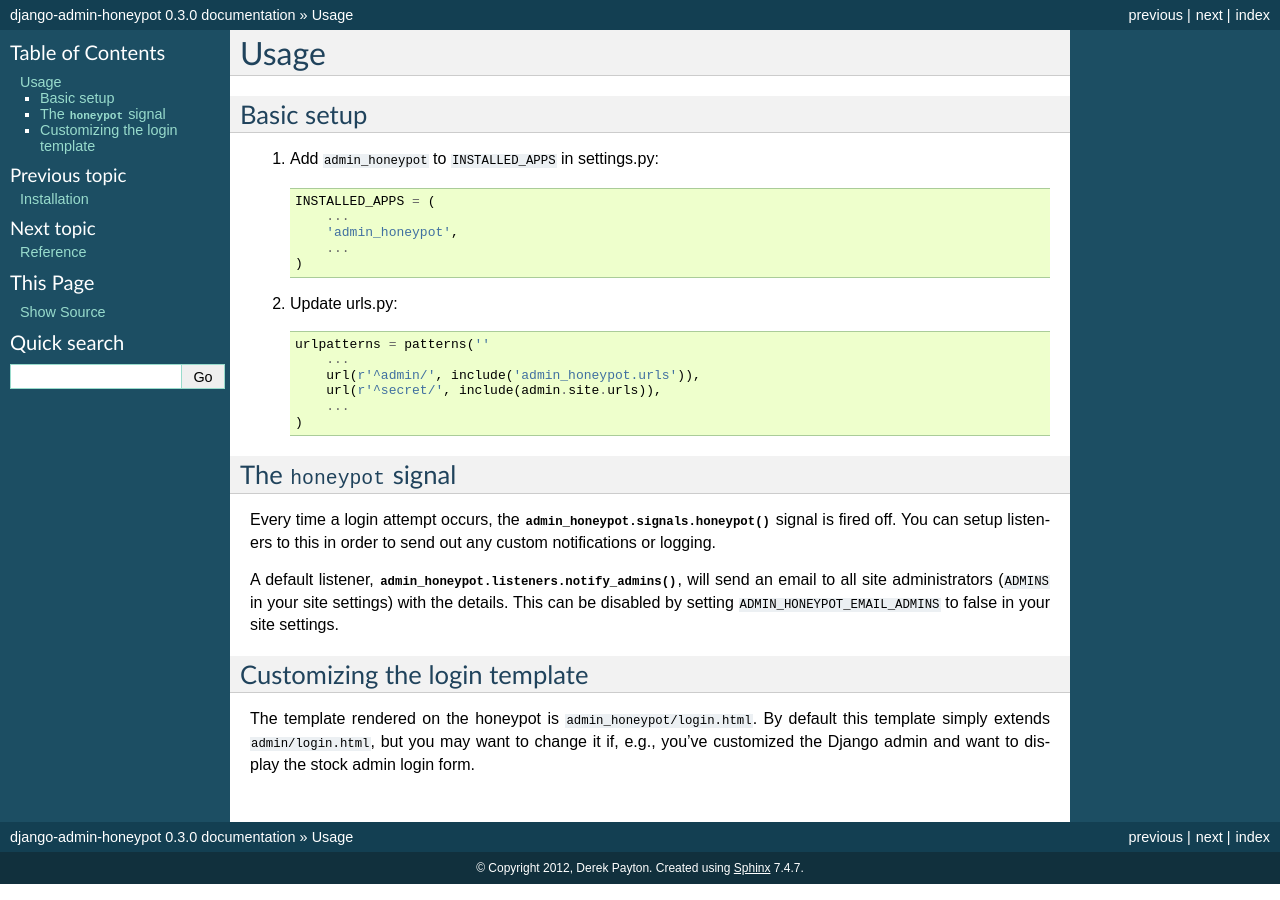
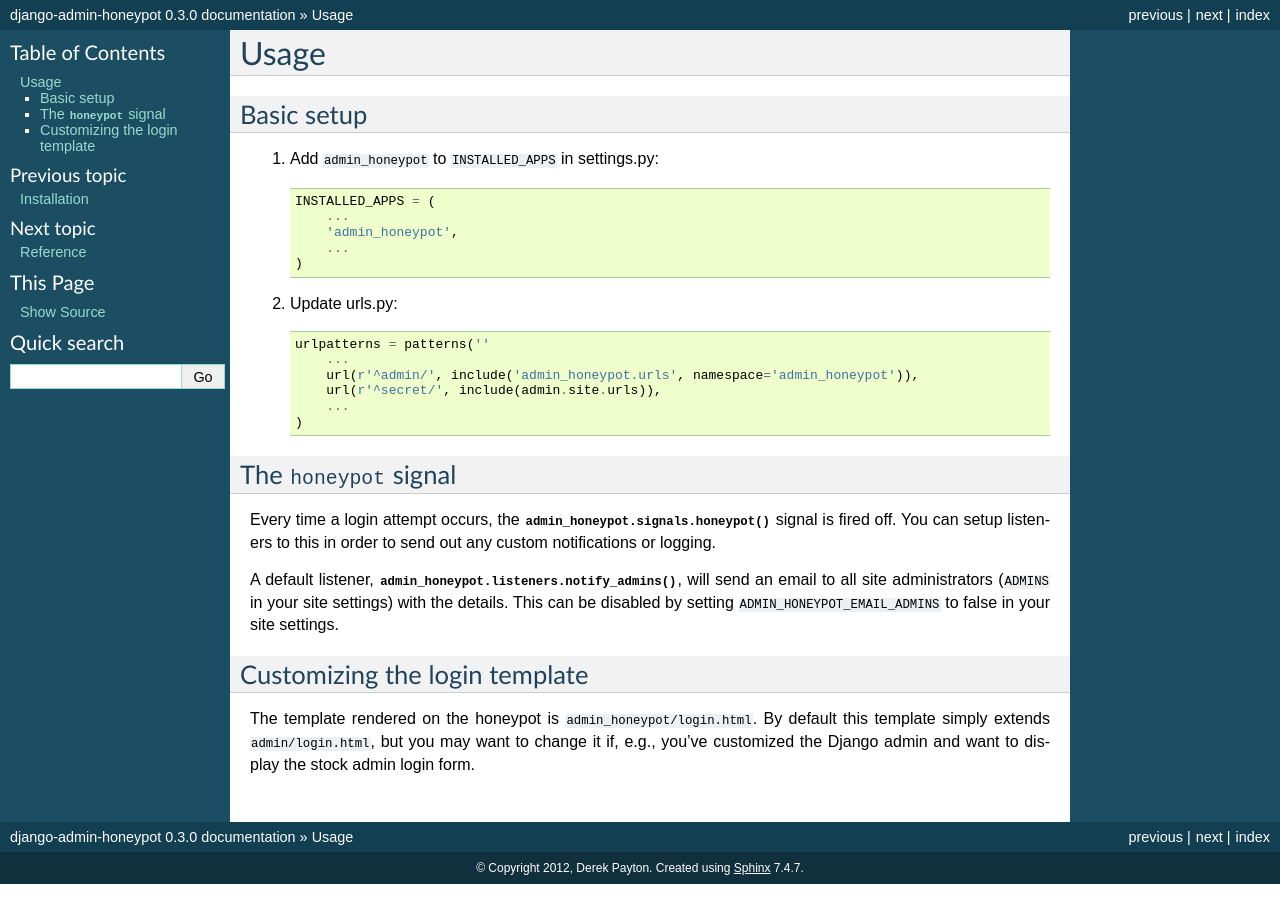
Before and after one commit to dmpayton/django-admin-honeypot, a Sphinx documentation site: the page built from docs/manual/usage.rst, in a window 1280 px wide. Built offline with Sphinx 7.4.7, drawn with Linux system fonts in a browser that asks for light colours.

Commit message:
Add the admin_honeypot namespace to url include examples.

```diff
--- a/docs/manual/usage.rst
+++ b/docs/manual/usage.rst
@@ -17,7 +17,7 @@ Basic setup
 
     urlpatterns = patterns(''
         ...
-        url(r'^admin/', include('admin_honeypot.urls')),
+        url(r'^admin/', include('admin_honeypot.urls', namespace='admin_honeypot')),
         url(r'^secret/', include(admin.site.urls)),
         ...
     )
--- a/setup.py
+++ b/setup.py
@@ -26,7 +26,7 @@ Basic Usage:
 
     urlpatterns = patterns(''
         ...
-        url(r'^admin/', include('admin_honeypot.urls')),
+        url(r'^admin/', include('admin_honeypot.urls', namespace='admin_honeypot')),
         url(r'^secret/', include(admin.site.urls)),
     )
 """
```
Also changed, not shown: 1 other file.
